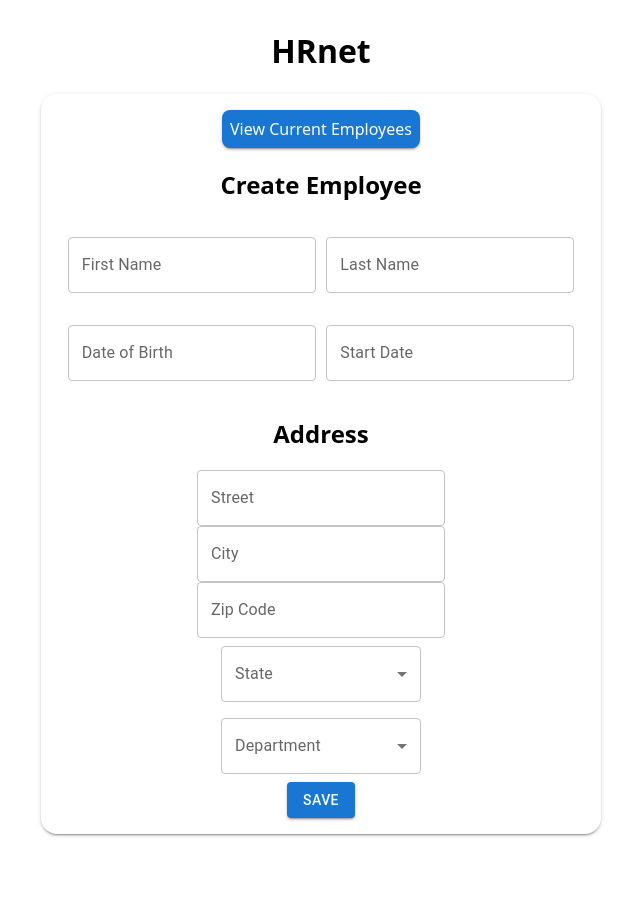
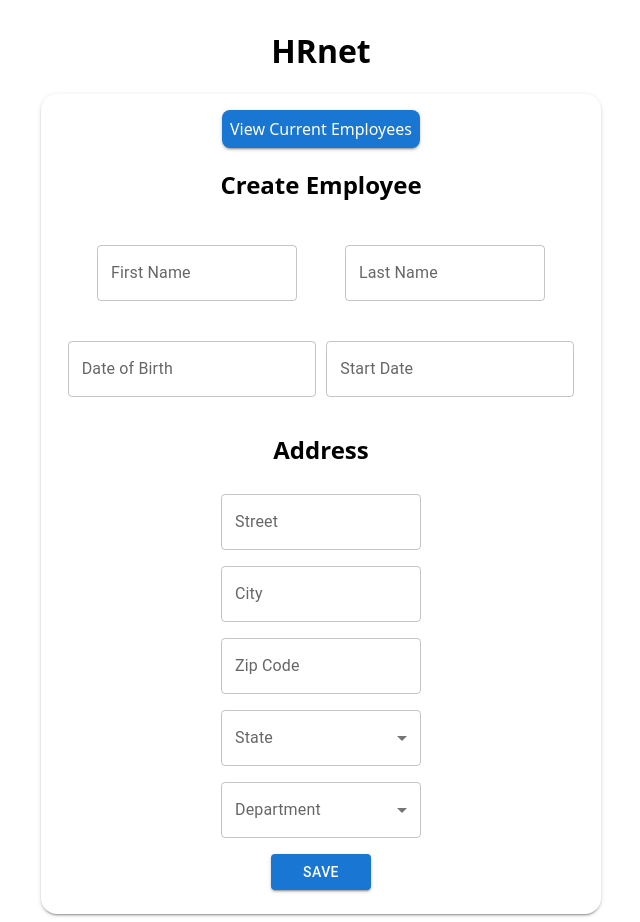
Before and after one commit to Matt-Fr/franck_matthieu_14_18102022, a React (Create React App) app: page / in a window 1280 px wide. Shown: the whole page, without its empty margins (319-959 px from the left). Before the commit the page ends 842 px from the top, so only its background shows below. Built offline with nearby package versions, Linux system fonts and the light colour scheme.

Commit message:
changed css inputs

```diff
--- a/src/components.js/EmployeesTable.js
+++ b/src/components.js/EmployeesTable.js
@@ -62,8 +62,21 @@ export default function DataTable() {
   };
   return (
     <>
+      <TextField
+        sx={{
+          margin: 1,
+        }}
+        value={search}
+        id="outlined-required"
+        label="Search"
+        variant="outlined"
+        onChange={(e) => setSearch(e.target.value)}
+      />
       <div style={{ height: 400, width: "100%" }}>
         <DataGrid
+          sx={{
+            margin: 1,
+          }}
           rows={handleSearchChange()}
           columns={columns}
           pageSize={5}
@@ -71,13 +84,6 @@ export default function DataTable() {
           checkboxSelection
         />
       </div>
-      <TextField
-        value={search}
-        id="outlined-required"
-        label="Search"
-        variant="outlined"
-        onChange={(e) => setSearch(e.target.value)}
-      />
     </>
   );
 }
--- a/src/components.js/Modal.css
+++ b/src/components.js/Modal.css
@@ -18,6 +18,6 @@
 }
 
 .background-Container-title {
-  padding: 1rem;
+  padding: 2rem;
   display: flex;
 }
--- a/src/index.css
+++ b/src/index.css
@@ -70,3 +70,7 @@ body {
   justify-content: space-evenly;
   margin: 1rem;
 }
+
+.css-1u3bzj6-MuiFormControl-root-MuiTextField-root {
+  margin: 1rem;
+}
--- a/src/pages/Home.js
+++ b/src/pages/Home.js
@@ -68,6 +68,10 @@ const Home = () => {
         >
           <div className="containerNames">
             <TextField
+              sx={{
+                width: 200,
+                margin: 1,
+              }}
               className="input"
               value={firstName}
               id="outlined-required"
@@ -77,6 +81,10 @@ const Home = () => {
             />
 
             <TextField
+              sx={{
+                width: 200,
+                margin: 1,
+              }}
               value={lastName}
               className="input"
               id="outlined-required"
@@ -115,6 +123,10 @@ const Home = () => {
           <div className="address">
             <h2>Address</h2>
             <TextField
+              sx={{
+                width: 200,
+                margin: 1,
+              }}
               className="input"
               value={street}
               id="outlined-required"
@@ -123,6 +135,10 @@ const Home = () => {
               onChange={(e) => setStreet(e.target.value)}
             />
             <TextField
+              sx={{
+                width: 200,
+                margin: 1,
+              }}
               className="input"
               value={city}
               id="outlined-required"
@@ -131,6 +147,10 @@ const Home = () => {
               onChange={(e) => setCity(e.target.value)}
             />
             <TextField
+              sx={{
+                width: 200,
+                margin: 1,
+              }}
               className="input"
               value={zipCode}
               id="outlined-required"
@@ -181,6 +201,10 @@ const Home = () => {
             </Select>
           </FormControl>
           <Button
+            sx={{
+              width: 100,
+              margin: 1,
+            }}
             type="submit"
             variant="contained"
             onClick={() => {
```
